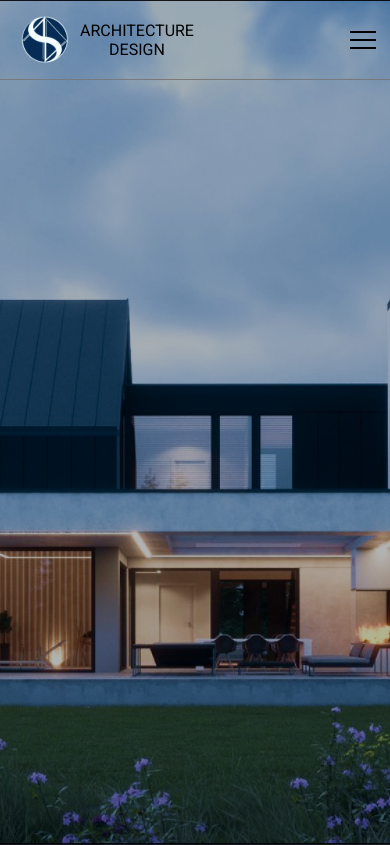
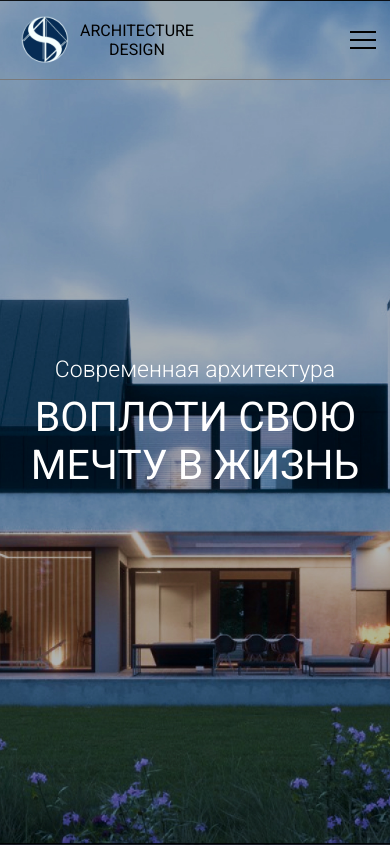
Before and after one commit to flwlss/design-web-app-next, a Next.js app: page / in a window 390 px wide. Shown: the top 845 px of the page. Built offline with nearby package versions, Linux system fonts and the light colour scheme.

Commit message:
fix header

```diff
--- a/src/sections/Header.tsx
+++ b/src/sections/Header.tsx
@@ -1,9 +1,16 @@
+import Container from "@/components/Container";
 import Navbar from "@/components/Navbar";
 
 const Header = () => {
   return (
     <header className="header">
       <Navbar />
+      <Container>
+        <div className="header__content">
+          <h1>Современная архитектура</h1>
+          <h2>воплоти свою мечту в жизнь</h2>
+        </div>
+      </Container>
     </header>
   );
 };
--- a/src/styles/header.scss
+++ b/src/styles/header.scss
@@ -4,4 +4,39 @@
   background-position: center;
   background-repeat: no-repeat;
   background-size: cover;
+
+  &__content {
+    height: 100%;
+    display: flex;
+    flex-direction: column;
+    justify-content: center;
+
+    h1 {
+      font-size: 25px;
+      color: #ffffff;
+      font-weight: 300;
+
+      @media (max-width: 1024px) {
+        text-align: center;
+        font-size: 23px;
+      }
+    }
+
+    h2 {
+      font-size: 105px;
+      color: #ffffff;
+      font-weight: 400;
+      text-transform: uppercase;
+
+      @media (max-width: 1280px) {
+        font-size: 89px;
+      }
+
+      @media (max-width: 1024px) {
+        text-align: center;
+        font-size: 41px;
+        margin-top: 10px;
+      }
+    }
+  }
 }
```
